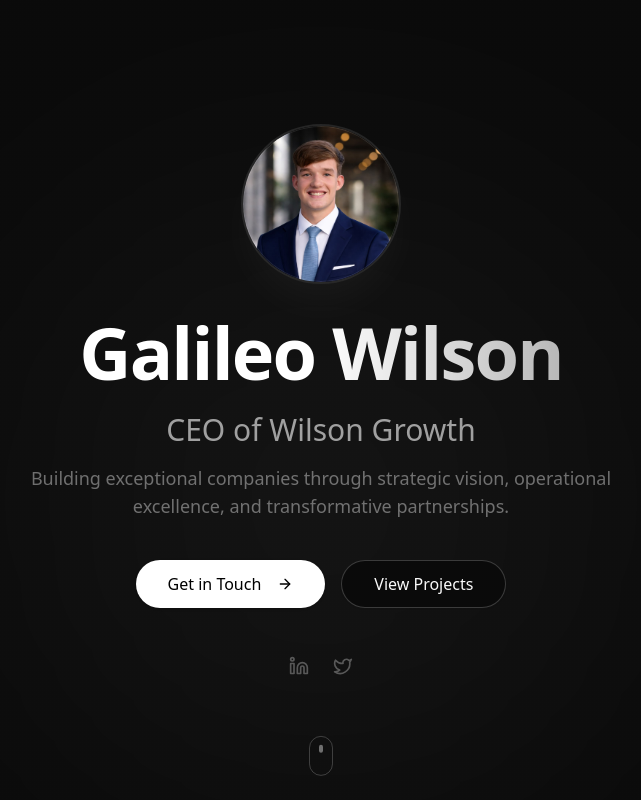
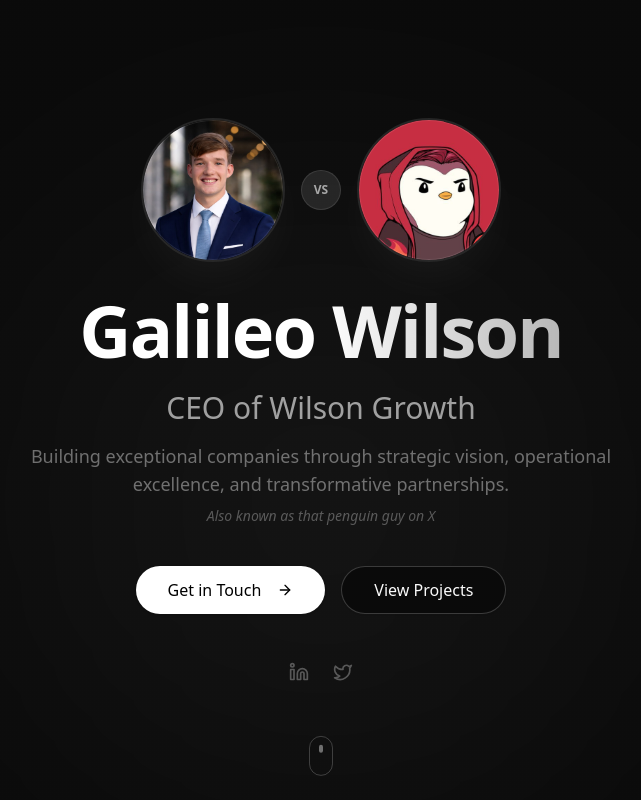
Before and after one commit to galileowil/galileowilson, a Next.js app: page / in a window 1280 px wide. Shown: the top 800 px of the page, without its empty margins (319-960 px from the left). Built offline with nearby package versions, Linux system fonts and the light colour scheme.

Commit message:
Add dual avatar hero - professional photo + penguin avatar

```diff
--- a/components/sections/Hero.tsx
+++ b/components/sections/Hero.tsx
@@ -29,16 +29,51 @@
           animate={{ opacity: 1, y: 0 }}
           transition={{ duration: 0.8, ease: [0.16, 1, 0.3, 1] }}
         >
-          {/* Avatar */}
-          <div className="mb-8 flex justify-center">
-            <div className="relative w-32 h-32 sm:w-40 sm:h-40 rounded-full overflow-hidden border-2 border-white/10 shadow-2xl shadow-white/5">
+          {/* Dual Avatar */}
+          <div className="mb-8 flex justify-center items-center gap-4">
+            {/* Professional Photo */}
+            <motion.div
+              initial={{ opacity: 0, x: -20 }}
+              animate={{ opacity: 1, x: 0 }}
+              transition={{ duration: 0.6, delay: 0.1 }}
+              className="relative w-28 h-28 sm:w-36 sm:h-36 rounded-full overflow-hidden border-2 border-white/10 shadow-2xl shadow-white/5"
+            >
               <img
                 src="/profile.jpg"
                 alt="Galileo Wilson"
                 className="w-full h-full object-cover object-top"
               />
               <div className="absolute inset-0 ring-1 ring-inset ring-white/10 rounded-full" />
-            </div>
+            </motion.div>
+
+            {/* VS Badge */}
+            <motion.div
+              initial={{ opacity: 0, scale: 0 }}
+              animate={{ opacity: 1, scale: 1 }}
+              transition={{ duration: 0.4, delay: 0.3 }}
+              className="w-10 h-10 rounded-full bg-white/10 flex items-center justify-center text-xs font-bold text-white/60 border border-white/10"
+            >
+              VS
+            </motion.div>
+
+            {/* Penguin Avatar */}
+            <motion.div
+              initial={{ opacity: 0, x: 20 }}
+              animate={{ opacity: 1, x: 0 }}
+              transition={{ duration: 0.6, delay: 0.2 }}
+              className="relative w-28 h-28 sm:w-36 sm:h-36 rounded-full overflow-hidden border-2 border-white/10 shadow-2xl shadow-white/5"
+            >
+              <img
+                src="/avatar.jpg"
+                alt="@galileowil"
+                className="w-full h-full object-cover"
+              />
+              <div className="absolute inset-0 ring-1 ring-inset ring-white/10 rounded-full" />
+              {/* Fun badge */}
+              <div className="absolute -bottom-1 -right-1 w-8 h-8 bg-red-500 rounded-full flex items-center justify-center text-xs border-2 border-background">
+                🐧
+              </div>
+            </motion.div>
           </div>
 
           <h1 className="text-4xl sm:text-5xl md:text-6xl lg:text-7xl font-bold tracking-tight mb-6">
@@ -58,10 +93,19 @@
             initial={{ opacity: 0, y: 20 }}
             animate={{ opacity: 1, y: 0 }}
             transition={{ duration: 0.8, delay: 0.2, ease: [0.16, 1, 0.3, 1] }}
-            className="text-base sm:text-lg text-white/40 max-w-2xl mx-auto mb-10"
+            className="text-base sm:text-lg text-white/40 max-w-2xl mx-auto mb-2"
           >
             Building exceptional companies through strategic vision,
             operational excellence, and transformative partnerships.
+          </motion.p>
+
+          <motion.p
+            initial={{ opacity: 0, y: 20 }}
+            animate={{ opacity: 1, y: 0 }}
+            transition={{ duration: 0.8, delay: 0.25, ease: [0.16, 1, 0.3, 1] }}
+            className="text-sm text-white/30 max-w-2xl mx-auto mb-10 italic"
+          >
+            Also known as that penguin guy on X
           </motion.p>
 
           <motion.div
```
Also changed, not shown: public/avatar.jpg (added), 4 other files (tests, documents, lock files or other folders).
